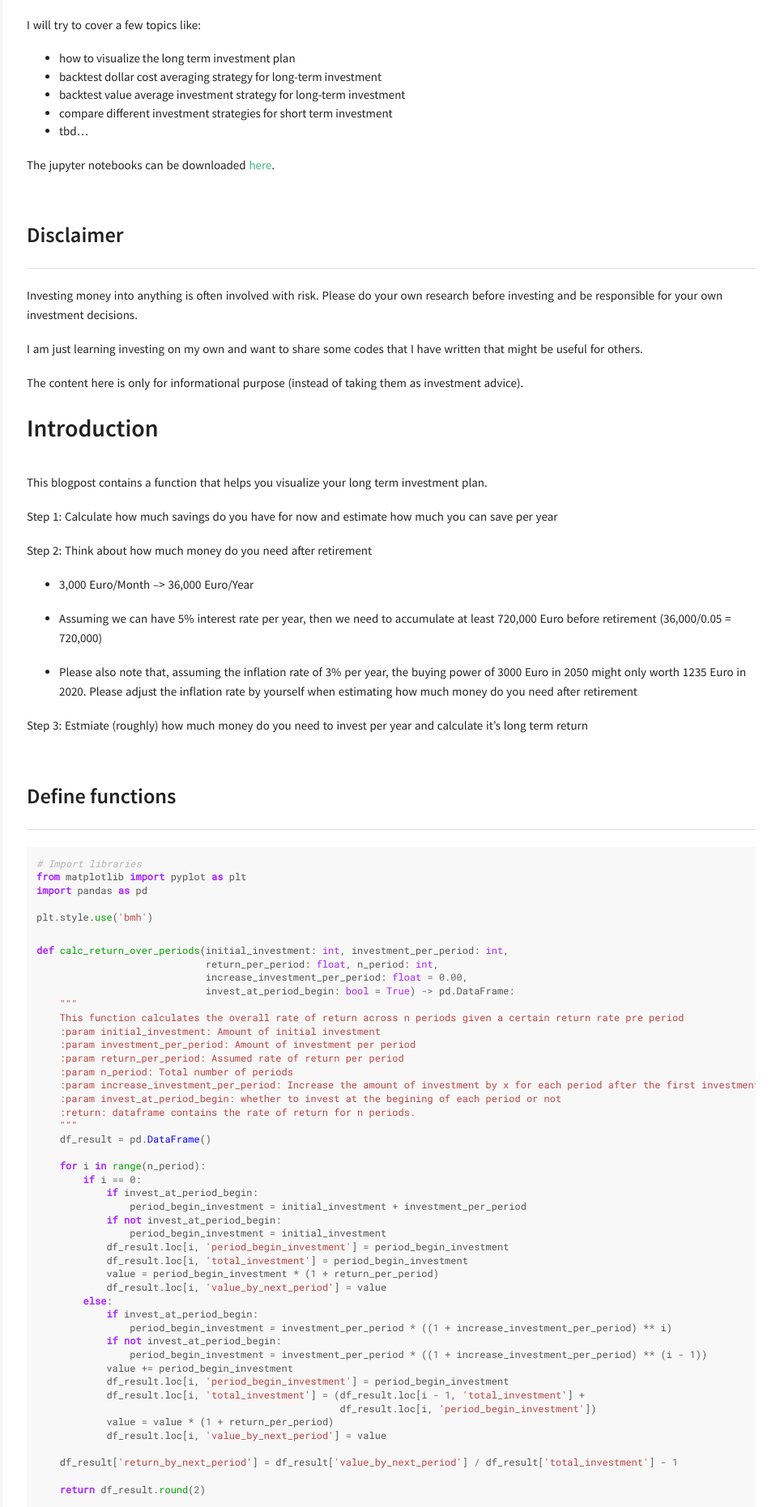
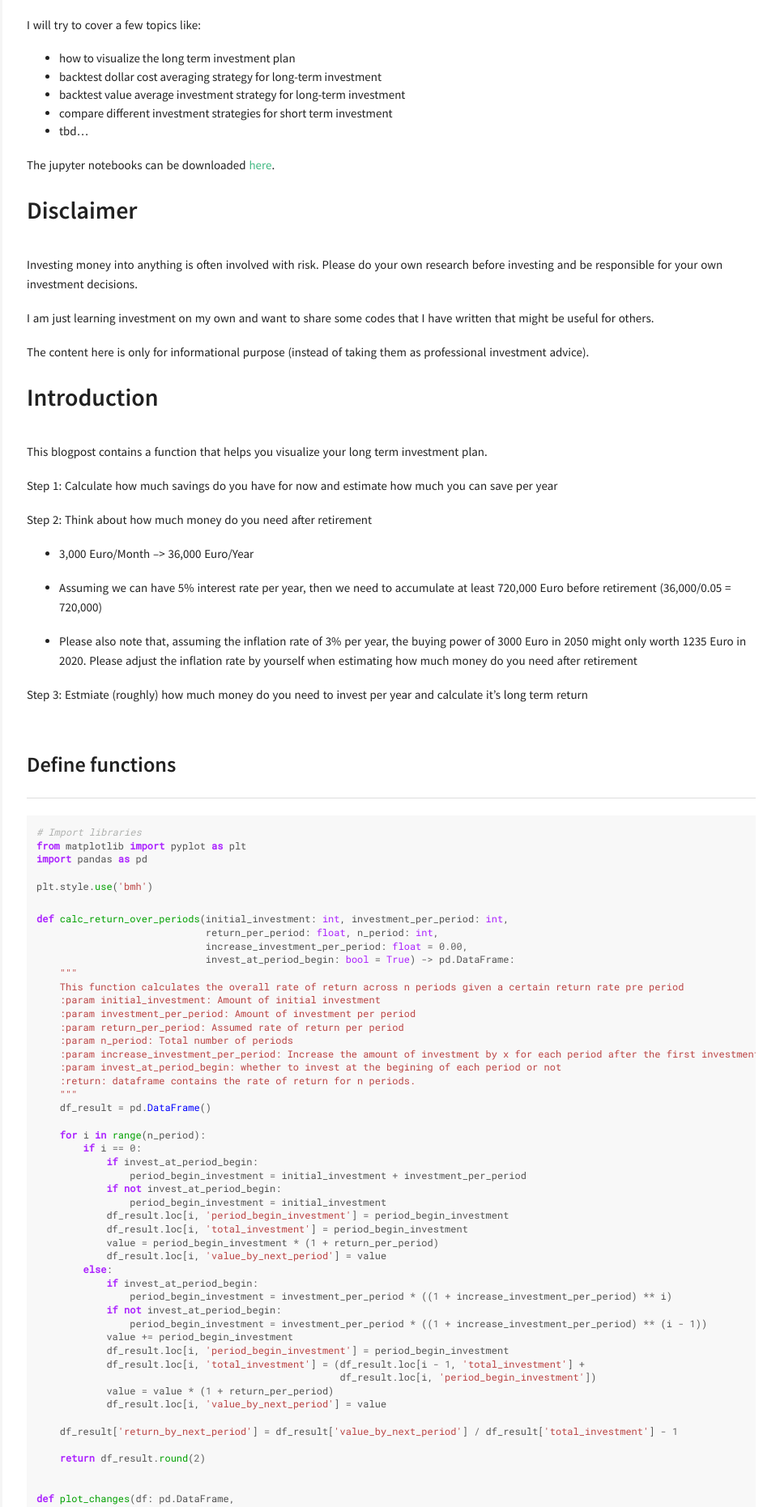
Before and after one commit to RuoyunLin/ruoyunlin.github.io, a Jekyll site: the page built from _posts/2020-09-06-financial-analysis-in-python-1-how-to-visualize-long-term-investment-plan.markdown, in a window 1280 px wide. Shown: the part 475-2336 px from the top of the page at 81% size, without its empty margins (317-1280 px from the left). Built offline with Jekyll 4.4.1, drawn with Linux system fonts in a browser that asks for light colours.

Commit message:
Adjust linespace and tags

````diff
--- a/_posts/2020-09-06-financial-analysis-in-python-1-how-to-visualize-long-term-investment-plan.markdown
+++ b/_posts/2020-09-06-financial-analysis-in-python-1-how-to-visualize-long-term-investment-plan.markdown
@@ -2,6 +2,8 @@
 layout: post
 title: "Financial Analysis in Python #1: How to Visualize Long Term Investment Plan"
 date: 2020-09-06T16:54:58+02:00
+tags: [Finance, Python, visualization, long-term investment, retirement]
+categories: [Finance, Data Science]
 ---
 
 # Overview
@@ -20,16 +22,17 @@
 
 The jupyter notebooks can be downloaded [here](https://github.com/RuoyunLin/code_snippets/tree/master/finance).
 
-## Disclaimer
+# Disclaimer
 
 Investing money into anything is often involved with risk. Please do your own research before investing and be responsible for your own investment decisions.
 
-I am just learning investing on my own and want to share some codes that I have written that might be useful for others.
+I am just learning investment on my own and want to share some codes that I have written that might be useful for others.
 
-The content here is only for informational purpose (instead of taking them as investment advice).
+The content here is only for informational purpose (instead of taking them as professional investment advice).
 
 
 # Introduction
+
 This blogpost contains a function that helps you visualize your long term investment plan.
 
 Step 1: Calculate how much savings do you have for now and estimate how much you can save per year
@@ -44,9 +47,7 @@
 
 Step 3: Estmiate (roughly) how much money do you need to invest per year and calculate it's long term return
 
-
 ## Define functions
-
 
 ```python
 # Import libraries
@@ -130,7 +131,7 @@
     plt.show()
 ```
 
-# Case 1
+## Case 1
 
 Imagine that you are around 30 years old and have some savings (e.g., 20k Euro), and you are determined to invest 10000 Euro each year in order to have enough money for your retirement.
 
@@ -160,8 +161,6 @@
                                    return_per_period, n_period)
 df_plan1
 ```
-
-
 
 
 <div>
@@ -391,7 +390,6 @@
 </div>
 
 
-
 ```python
 target_value = 720000
 
@@ -404,7 +402,8 @@
 
 Conguraturations! It seems that if you just stick to this plan, you will have enough money for your retirement.
 
-# Case 2
+## Case 2
+
 Due to inflation and the increase of your salary, you might decided to save 2% more each year, let's check how that is going to change the final value
 
 
@@ -432,9 +431,6 @@
 
 df_plan2
 ```
-
-
-
 
 <div>
 <table style="margin-left:auto;margin-right:auto;width:80%" border="1" class="minimalistBlack">
@@ -675,7 +671,7 @@
 
 It seems that it only takes about 26 years instead of the 30 years in order to have enough savings for retirement. However, the return rate was reduced a bit due to the investment of more money at the later stage of this plan.
 
-# Case 3
+## Case 3
 
 Let's imagine that you are at your early 20s and just got your first job recently and do not have any savings for now.
 
@@ -705,8 +701,6 @@
 
 df_plan3
 ```
-
-
 
 
 <div>
@@ -803,8 +797,6 @@
 </div>
 
 
-
-
 ```python
 plot_changes(df_plan3, title='Case 3', target=target_value, xlabel='month')
 ```
@@ -815,7 +807,7 @@
 
 Even with little amount of savings, you can still have enough money for your retirement by 60.
 
-# Conclusion
+## Conclusion
 
 We can observe that, in Case 3, the rate of return looks way better than Case 1 and and Case 2. So start investing earlier is always a good idea!
 
````
